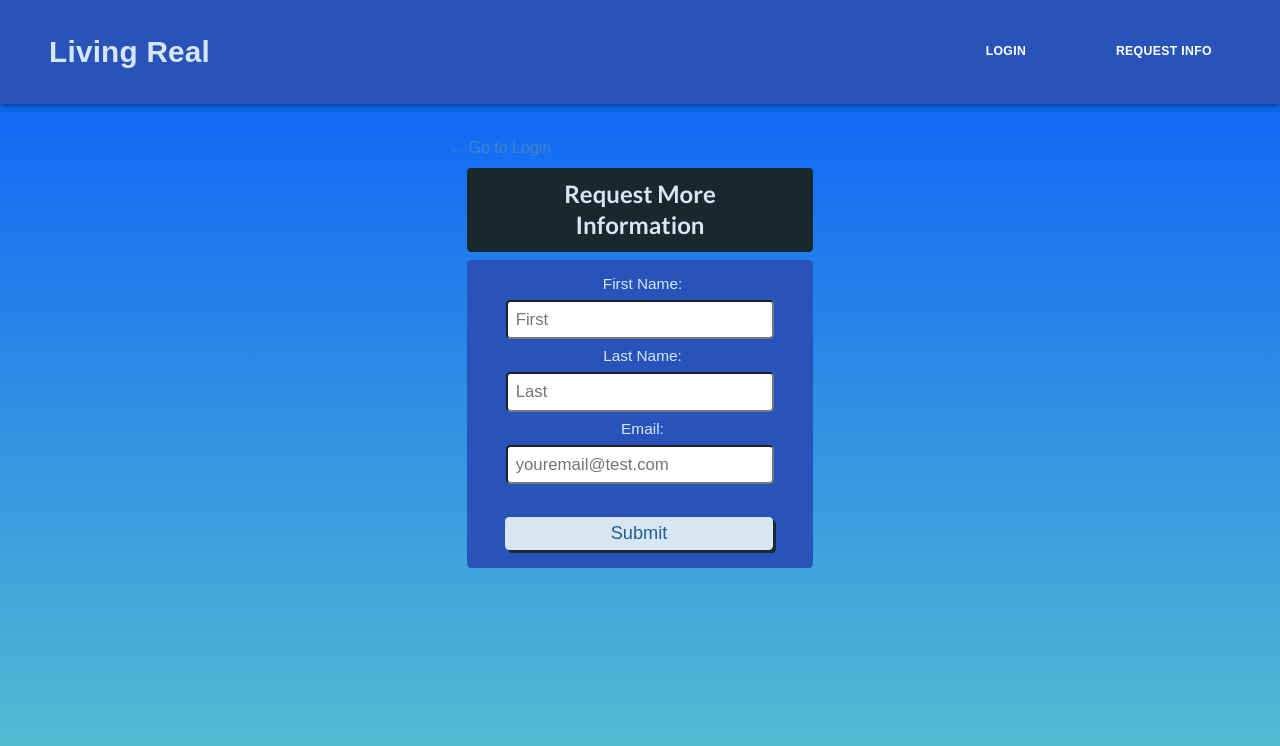
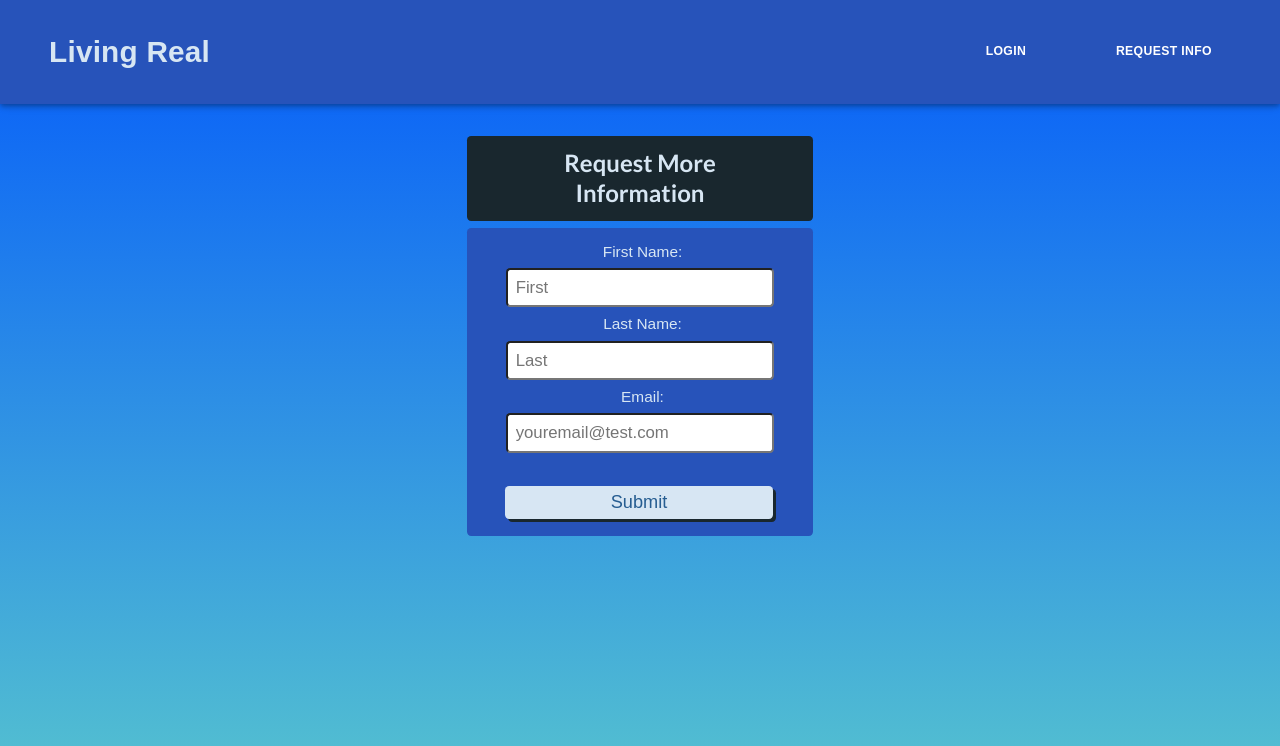
Before and after one commit to P3T2-Realty-Rogues/living-real, a React (Create React App) app in the folder client/: page /requestInfo in a window 1280 px wide. Shown: the top 746 px of the page. Built offline with nearby package versions, Linux system fonts and the light colour scheme.

Commit message:
removed unnecessary login link

```diff
--- a/client/src/pages/RequestInfo.js
+++ b/client/src/pages/RequestInfo.js
@@ -13,7 +13,6 @@ function RequestInfo(props) {
 
   return (
     <div className="card">
-      <Link to="/login">← Go to Login</Link>
       <h2 className="card-header">Request More Information</h2>
       <form className="card-body" onSubmit={handleFormSubmit}>
         <div>
```
